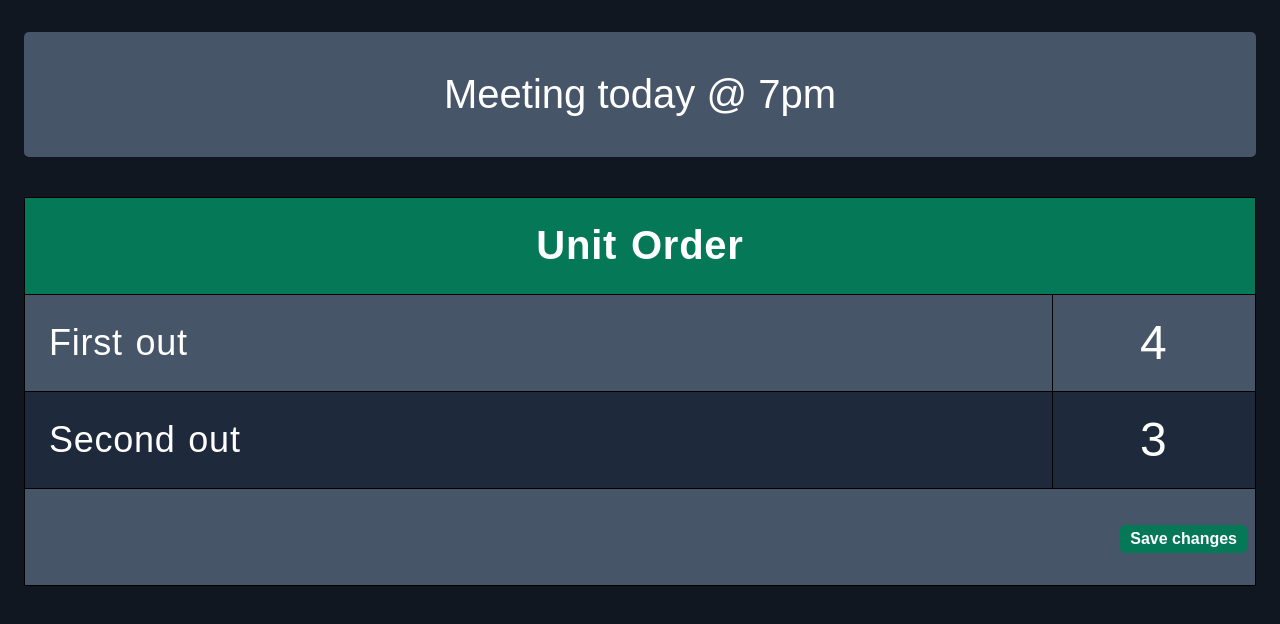
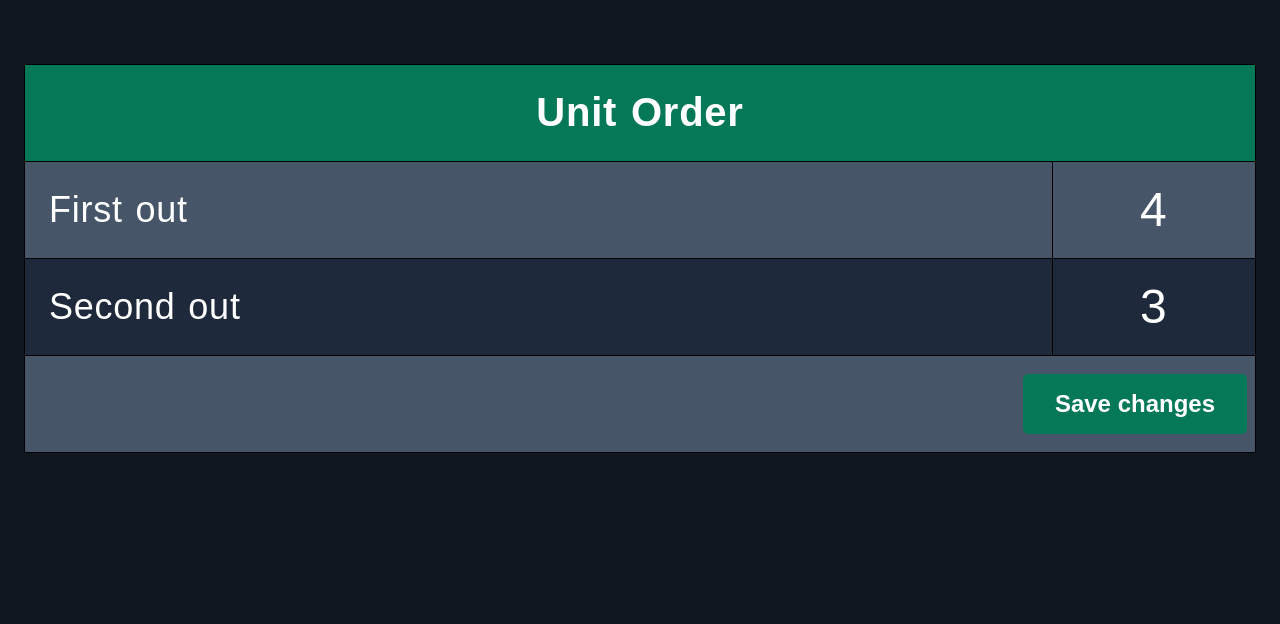
Before and after one commit to EMT119/Rescue20dashboard.github.io, a plain HTML site: page index.html in a window 1280 px wide. Drawn offline with Linux system fonts and the light colour scheme.

Commit message:
Updated styling and content

```diff
--- a/index.html
+++ b/index.html
@@ -8,7 +8,6 @@
     <script defer src="script.js"></script>
   </head>
   <body>
-    <span>Meeting today @ 7pm</span>
     <table class="dark">
       <thead>
         <th class="header" colspan="2">Unit Order</th>
--- a/style.css
+++ b/style.css
@@ -93,11 +93,11 @@ tr.min-header > * {
 }
 
 button {
-  padding: 5px 10px;
+  padding: 1rem 2rem;
   color: white;
   background-color: #047857;
   border: 0px;
   font-weight: bold;
-  font-size: 1rem;
+  font-size: 1.5rem;
   border-radius: 5px;
 }
```
